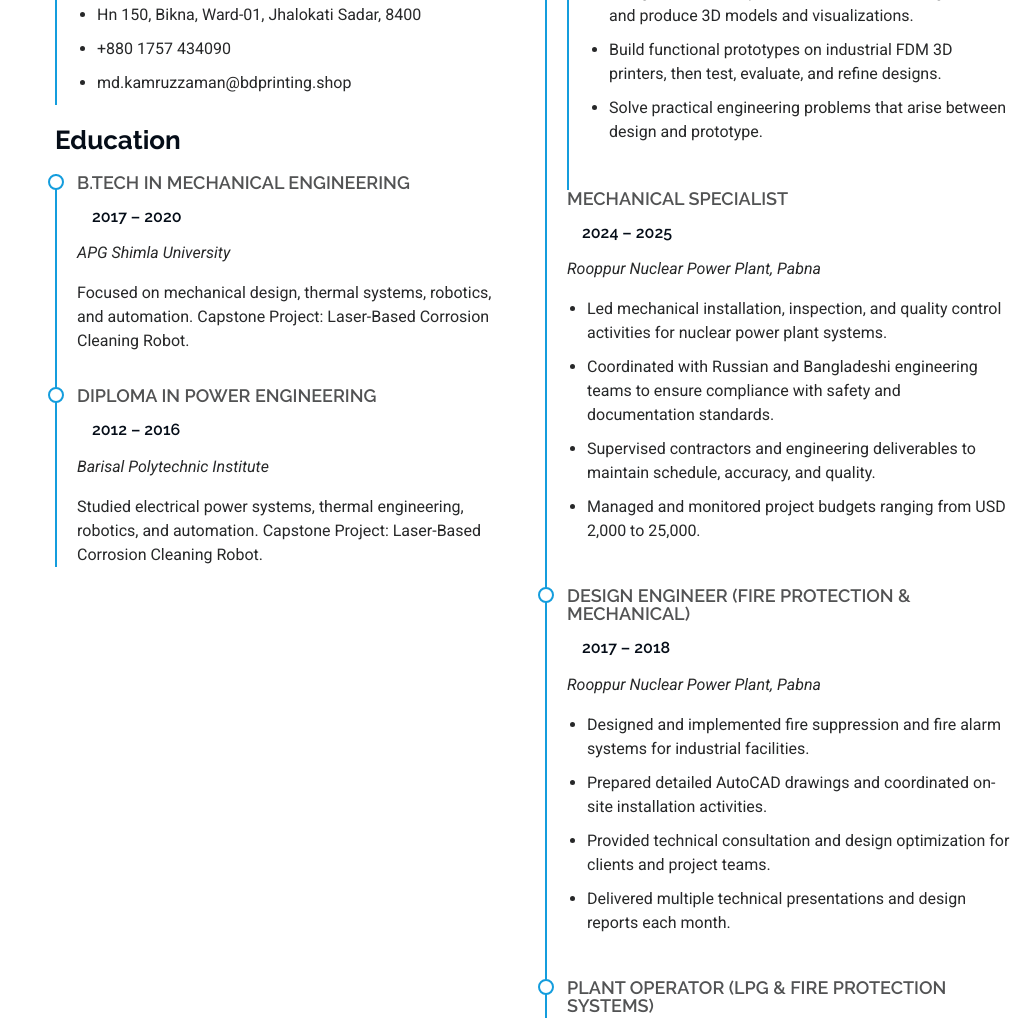
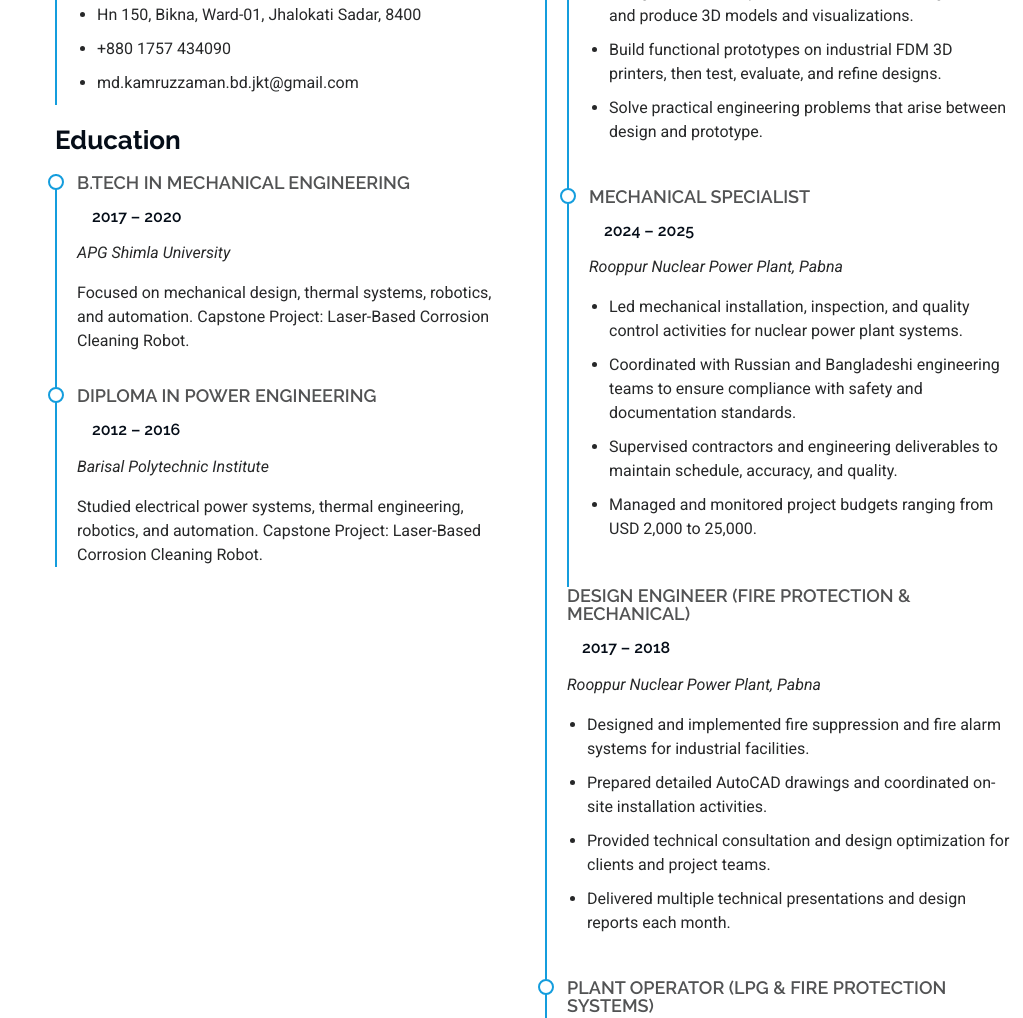
Before and after one commit to kamruzzaman-ovi/kamruzzaman-ovi.github.io, a plain HTML site: page index.html in a window 1280 px wide. Shown: the part 3295-4313 px from the top of the page, without its empty margins (257-1280 px from the left). Drawn offline with Linux system fonts and the light colour scheme.

Commit message:
Change email and modify resume structure
Updated email contact and adjusted resume items.

```diff
--- a/index.html
+++ b/index.html
@@ -352,7 +352,7 @@ Senior R&D Engineer with 5+ years of experience in mechanical design, mechatroni
                               <ul>
                                 <li>Hn 150, Bikna, Ward-01, Jhalokati Sadar, 8400</li>
                                 <li>+880 1757 434090</li>
-                                <li>md.kamruzzaman@bdprinting.shop</li>
+                                <li>md.kamruzzaman.bd.jkt@gmail.com</li>
                               </ul>
                             </div>
                             <!-- End Resume Item -->
@@ -397,6 +397,9 @@ Senior R&D Engineer with 5+ years of experience in mechanical design, mechatroni
           <li>Solve practical engineering problems that arise between design and prototype.</li>
         </ul>
       </div><!-- End Resume Item -->
+
+                            <!-- End Resume Item -->
+                            <div class="resume-item">
                               <h4>Mechanical Specialist</h4>
                               <h5>2024 – 2025</h5>
                               <p>
@@ -409,8 +412,6 @@ Senior R&D Engineer with 5+ years of experience in mechanical design, mechatroni
                                 <li>Managed and monitored project budgets ranging from USD 2,000 to 25,000.</li>
                               </ul>
                             </div>
-                            <!-- End Resume Item -->
-                            <div class="resume-item">
                               <h4>Design Engineer (Fire Protection & Mechanical)</h4>
                               <h5>2017 – 2018</h5>
                               <p>
```
